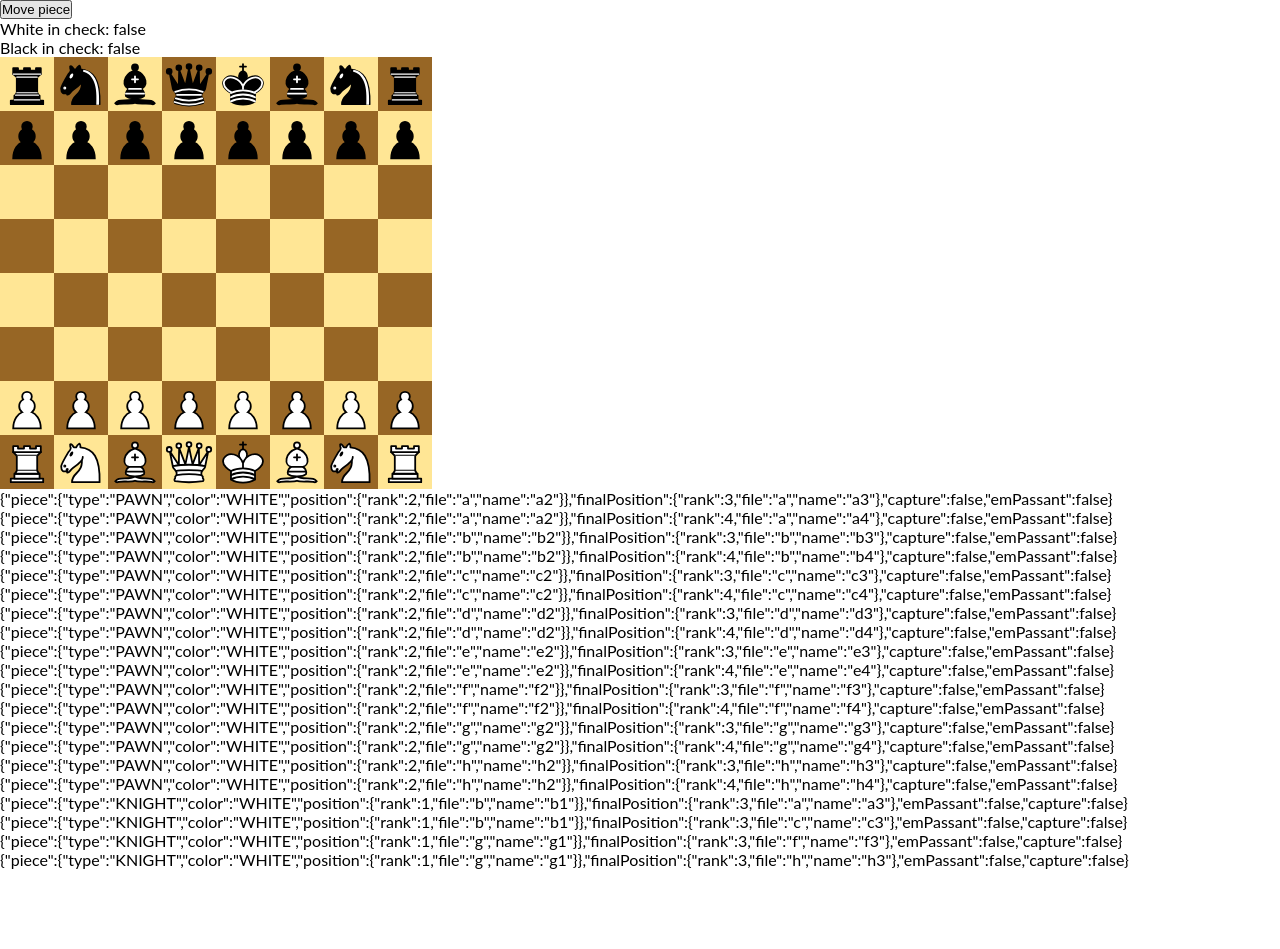
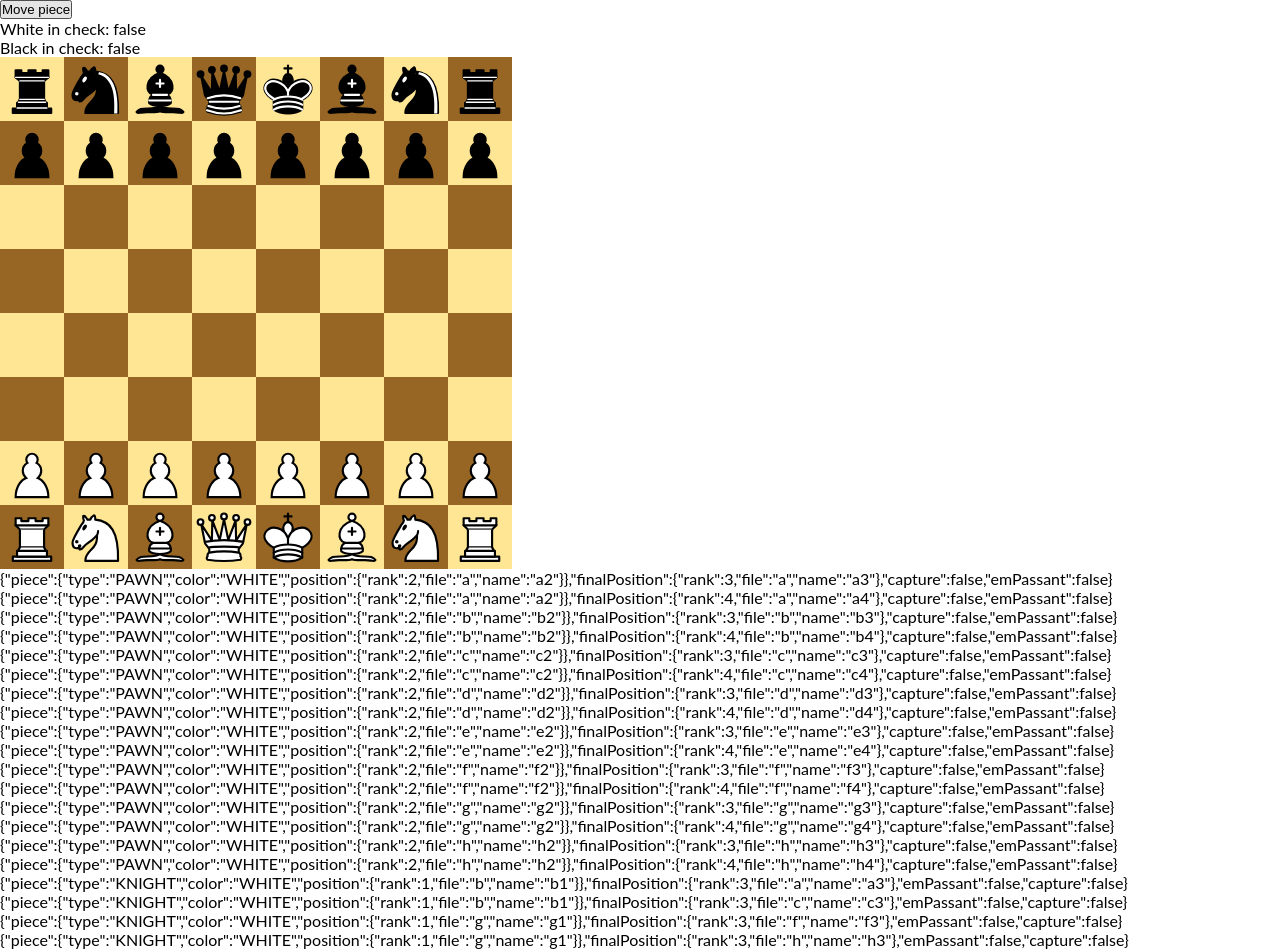
Before and after one commit to Anut-py/chess-engine, a React (Create React App) app: page / in a window 1280 px wide. Before the commit the page ends 869 px from the top, so only its background shows below. Built offline with nearby package versions, Linux system fonts and the light colour scheme.

Commit message:
fix: added meta viewport in html

```diff
--- a/public/index.html
+++ b/public/index.html
@@ -1 +1,13 @@
-<div id="root"></div>
+<!DOCTYPE html>
+<html lang="en">
+    <head>
+        <title>Chess engine</title>
+        <meta
+            name="viewport"
+            content="width=device-width, initial-scale=1, minimum-scale=1"
+        />
+    </head>
+    <body>
+        <div id="root"></div>
+    </body>
+</html>
--- a/src/app/style.scss
+++ b/src/app/style.scss
@@ -114,7 +114,7 @@ $files: (
 }
 
 @media screen and (min-width: 680px) {
-    @include boardStyles(54px);
+    @include boardStyles(64px);
 
     body {
         font-size: 16px;
@@ -122,7 +122,7 @@ $files: (
 }
 
 @media screen and (max-width: 680px) and (min-width: 500px) {
-    @include boardStyles(45px);
+    @include boardStyles(48px);
 }
 
 @media screen and (max-width: 500px) {
```
